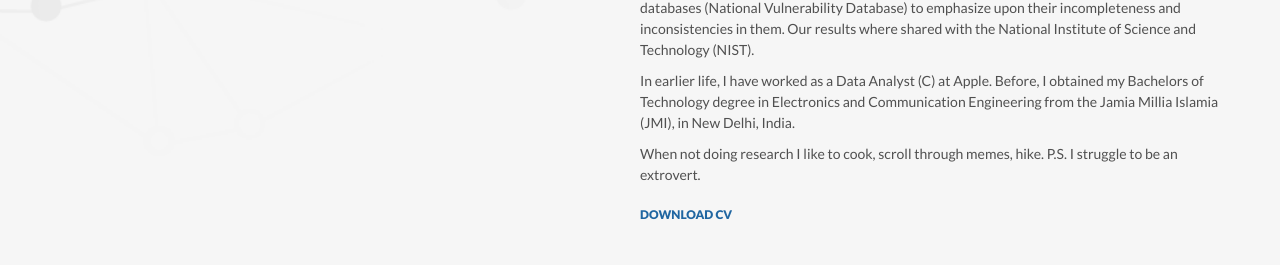
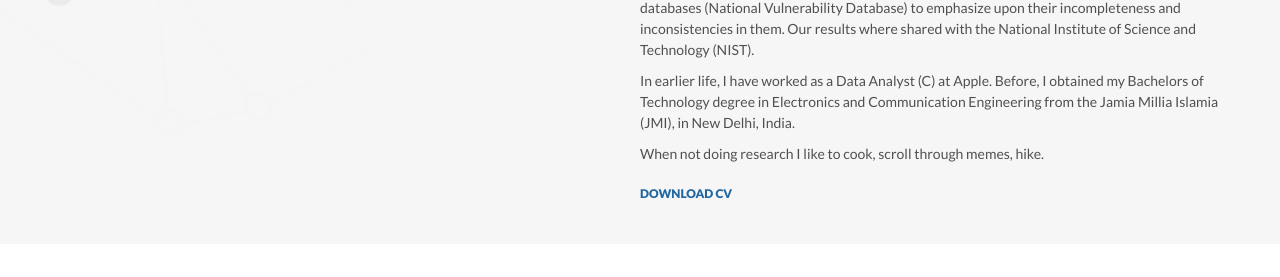
Before and after one commit to anafsah/anafsah.github.io, a plain HTML site: page index.html in a window 1280 px wide. Shown: the part 675-952 px from the top of the page. Drawn offline with Linux system fonts and the light colour scheme; a script that the page names is missing.

Commit message:
intro change

```diff
--- a/index.html
+++ b/index.html
@@ -85,7 +85,7 @@
 
           <p class="u-mb-13" style="padding-bottom:10px">In earlier life, I have worked as a Data Analyst (C) at Apple. Before, I obtained my Bachelors of Technology degree in Electronics and Communication Engineering from the Jamia Millia Islamia (JMI), in New Delhi, India.</p>
 
-          <p class="u-mb-13" style="padding-bottom:10px">When not doing research I like to cook, scroll through memes, hike. P.S. I struggle to be an extrovert.</p>
+          <p class="u-mb-13" style="padding-bottom:10px">When not doing research I like to cook, scroll through memes, hike.</p>
 
           <a class="c-button c-button--bold-text u-mb-30" href="./files/CV.pdf">download cv</a>
 
```
